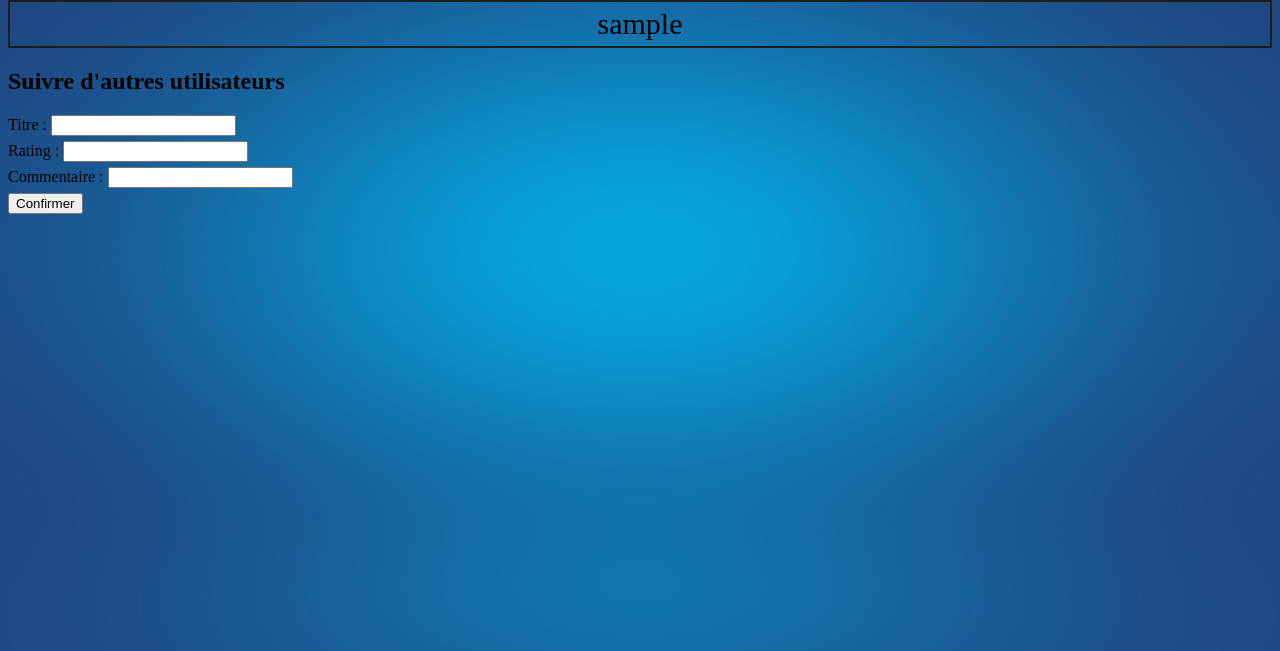
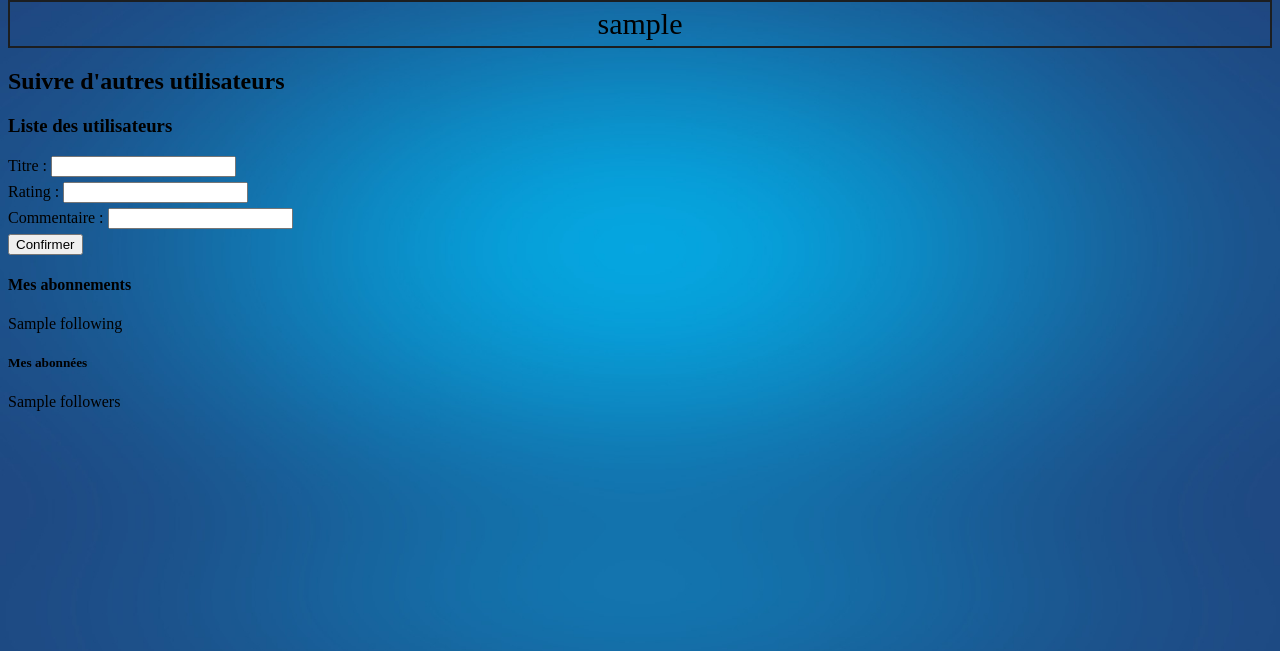
Before and after one commit to Nico13118/Projet9_V2, a Django app: template litreview/blog/templates/blog/subscriptions.html in a window 1280 px wide. Shown: the part 128-779 px from the top of the page. Run offline with Django 4.2, Linux system fonts and the light colour scheme; a user stored in the database is signed in; tables that the repository leaves empty hold one stand-in row (values such as "Sample post"); the template is opened without the code that fills it: values that come from a table or form of the project are taken from there, most other values are stand-ins (such as "Sample title", 1, 10 or a date in 2020).

Commit message:
Configuration pour afficher la liste des utilisateurs inscrits, les abonnements et les abonnés

```diff
--- a/litreview/blog/templates/blog/subscriptions.html
+++ b/litreview/blog/templates/blog/subscriptions.html
@@ -10,8 +10,18 @@
     {% if user.is_authenticated %}
         <h2>Suivre d'autres utilisateurs</h2>
         <form method="post">{% csrf_token %}
+            <h3>Liste des utilisateurs</h3>
             {{ form.as_p }}
             <button type="submit">Confirmer</button>
+            <h4>Mes abonnements</h4>
+            {% for following in my_following %}
+            {{ following }}
+            {% endfor %}
+            <h5>Mes abonnées</h5>
+            {% for followers in my_followers %}
+            {{ followers }}
+            {% endfor %}
+
         </form>
     {% endif %}
 {% endblock %}
```
